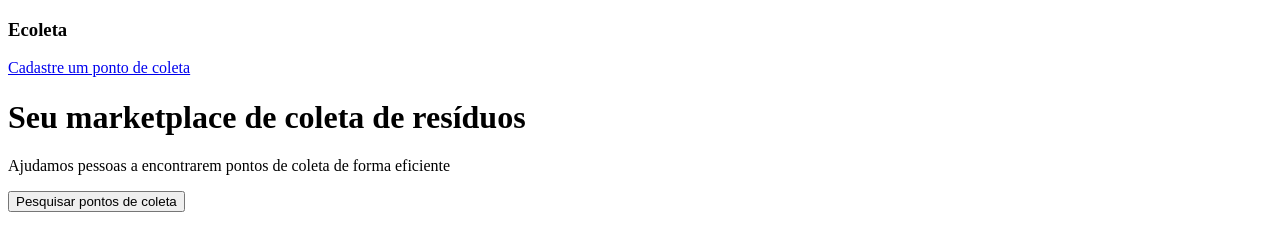
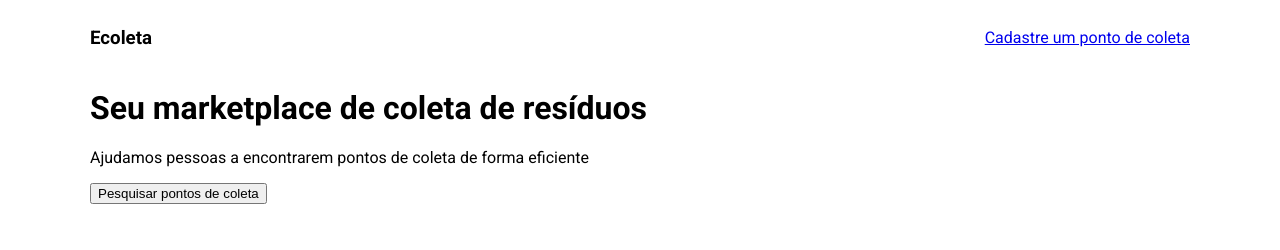
Before and after one commit to thegibi/Ecoleta-Starter, a plain HTML site: page index.html in a window 1280 px wide. Drawn offline with Linux system fonts and the light colour scheme.

Commit message:
working in NLLW

```diff
--- a/index.html
+++ b/index.html
@@ -3,17 +3,27 @@
 <head>
     <meta charset="UTF-8">
     <meta name="viewport" content="width=device-width, initial-scale=1.0">
+    <link rel="stylesheet" href="/styles/main.css">
     <title>Ecoleta</title>
+
 </head>
 <body>
-    <h3>Ecoleta</h3>
+    <div id="page-home">
 
-    <a href="#">Cadastre um ponto de coleta</a>
+        <div class="content">
 
-    <h1>Seu marketplace de coleta de resíduos</h1>
+            <header>
+                <h3>Ecoleta</h3>
+                <a href="#">Cadastre um ponto de coleta</a>
+            </header>
 
-    <p>Ajudamos pessoas a encontrarem pontos de coleta de forma eficiente</p>
+            <h1>Seu marketplace de coleta de resíduos</h1>
 
-    <button>Pesquisar pontos de coleta</button>
+            <p>Ajudamos pessoas a encontrarem pontos de coleta de forma eficiente</p>
+
+            <button>Pesquisar pontos de coleta</button>
+        </div>
+
+    </div>
 </body>
 </html>
--- /dev/null
+++ b/styles/main.css
@@ -0,0 +1,19 @@
+@import url('https://fonts.googleapis.com/css2?family=Roboto:wght@400;700&display=swap');
+
+html {
+    font-family: 'Roboto', sans-serif;
+}
+#page-home {
+    background: url('../assets/home-background.svg') no repeat;
+
+}
+header {
+    display: flex;
+    align-items: center;
+    justify-content: space-between;
+}
+.content {
+    width: 90%;
+    max-width: 1100px;
+    margin: 0 auto;
+}
```
Also changed, not shown: assets/arrow-left.svg (added), assets/baterias.svg (added), assets/check.svg (added), assets/eletronicos.svg (added), assets/home-background.svg (added), assets/lampadas.svg (added), assets/log-in.svg (added), assets/logo.svg (added), assets/oleo.svg (added), assets/organicos.svg (added), assets/papeis-papelao.svg (added), assets/search.svg (added), assets/x.svg (added).
